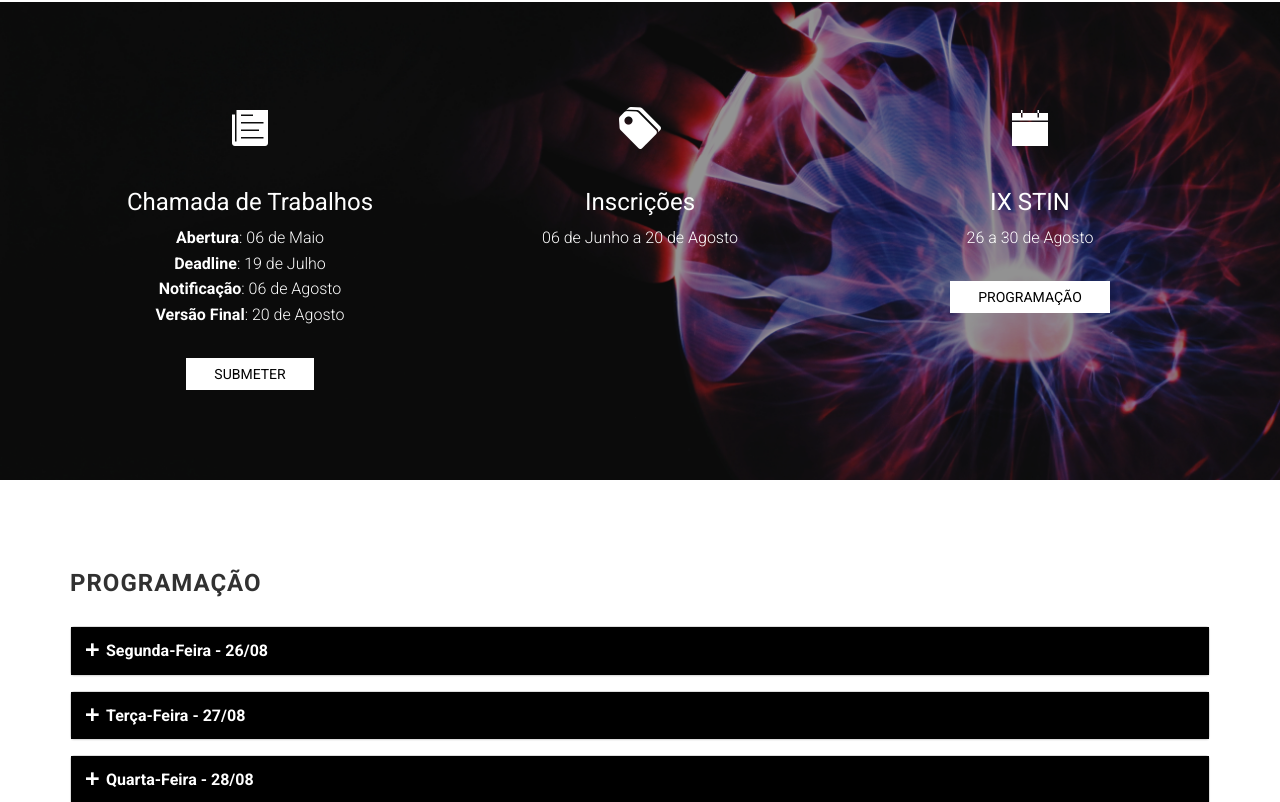
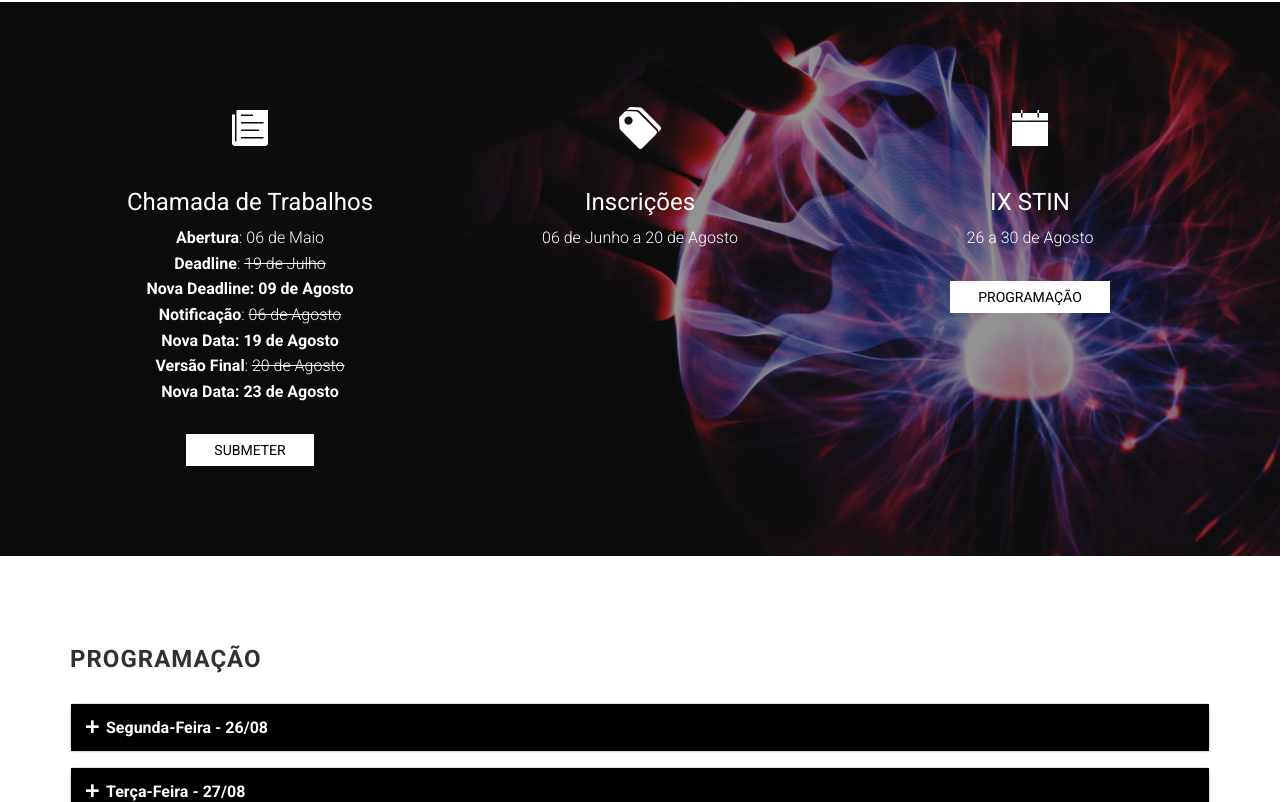
Before and after one commit to marcosvlima/STIN18, a website: page index.html in a window 1280 px wide. Shown: the part 2188-2990 px from the top of the page. Drawn offline with Linux system fonts and the light colour scheme; files whose address does not match are found by name.

Commit message:
Update deadlines

```diff
--- a/index.html
+++ b/index.html
@@ -155,9 +155,12 @@
                         <h3>Chamada de Trabalhos</h3>
                         <p class="personal-color">
                             <b>Abertura</b>: 06 de Maio<br />
-                            <b>Deadline</b>: 19 de Julho<br />
-                            <b>Notificação</b>: 06 de Agosto<br />
-                            <b>Versão Final</b>: 20 de Agosto<br />
+                            <b>Deadline</b>: <strike>19 de Julho</strike><br />
+                            <b>Nova Deadline: 09 de Agosto</b><br />
+                            <b>Notificação</b>: <strike>06 de Agosto</strike><br />
+                            <b>Nova Data: 19 de Agosto</b><br />
+                            <b>Versão Final</b>: <strike>20 de Agosto</strike><br />
+                            <b>Nova Data: 23 de Agosto</b><br />
                         </p>
                         <a class="btn btn-white" href="http://www.uricer.edu.br/evento/">Submeter</a>
                     </div>
```
